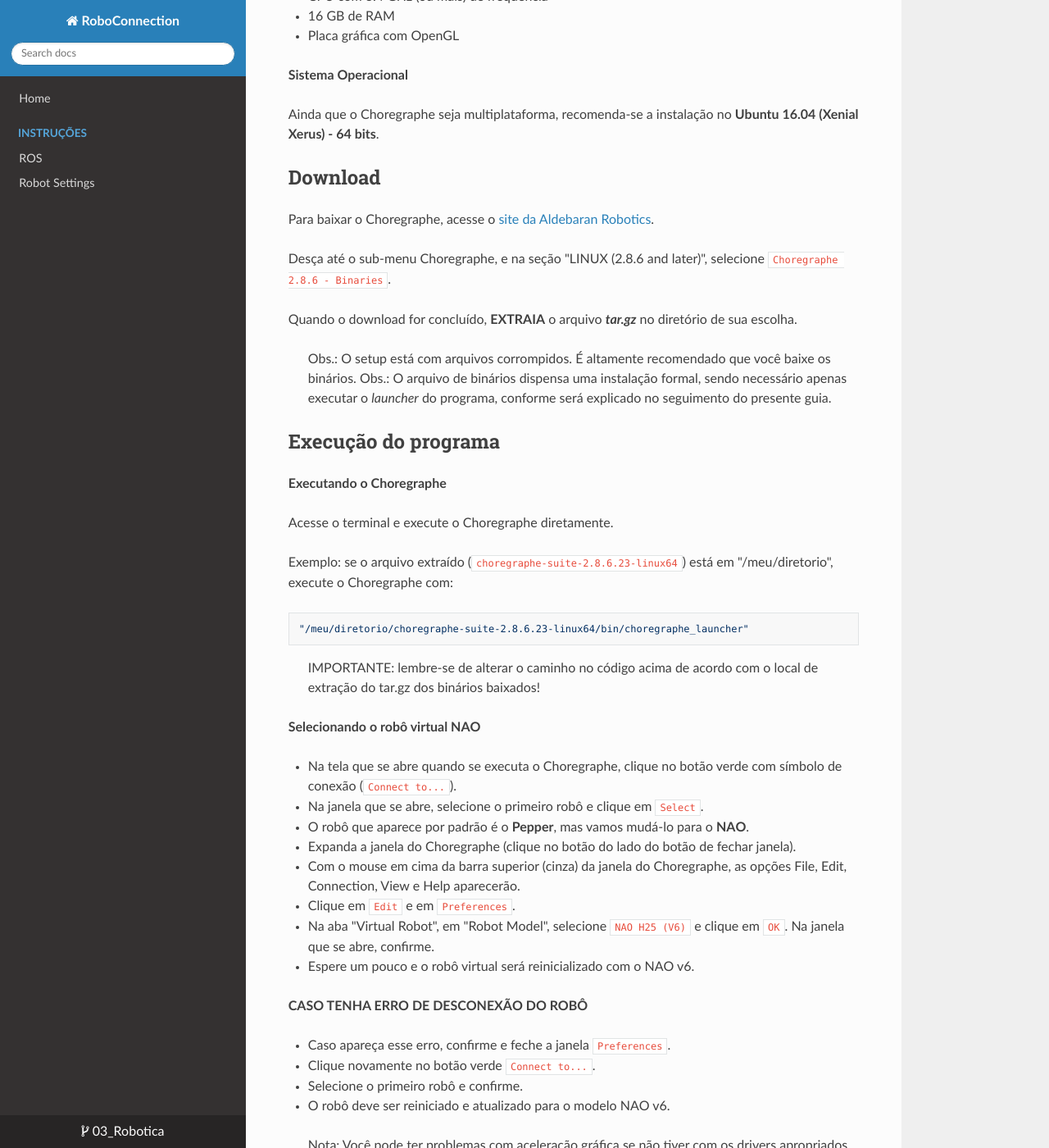
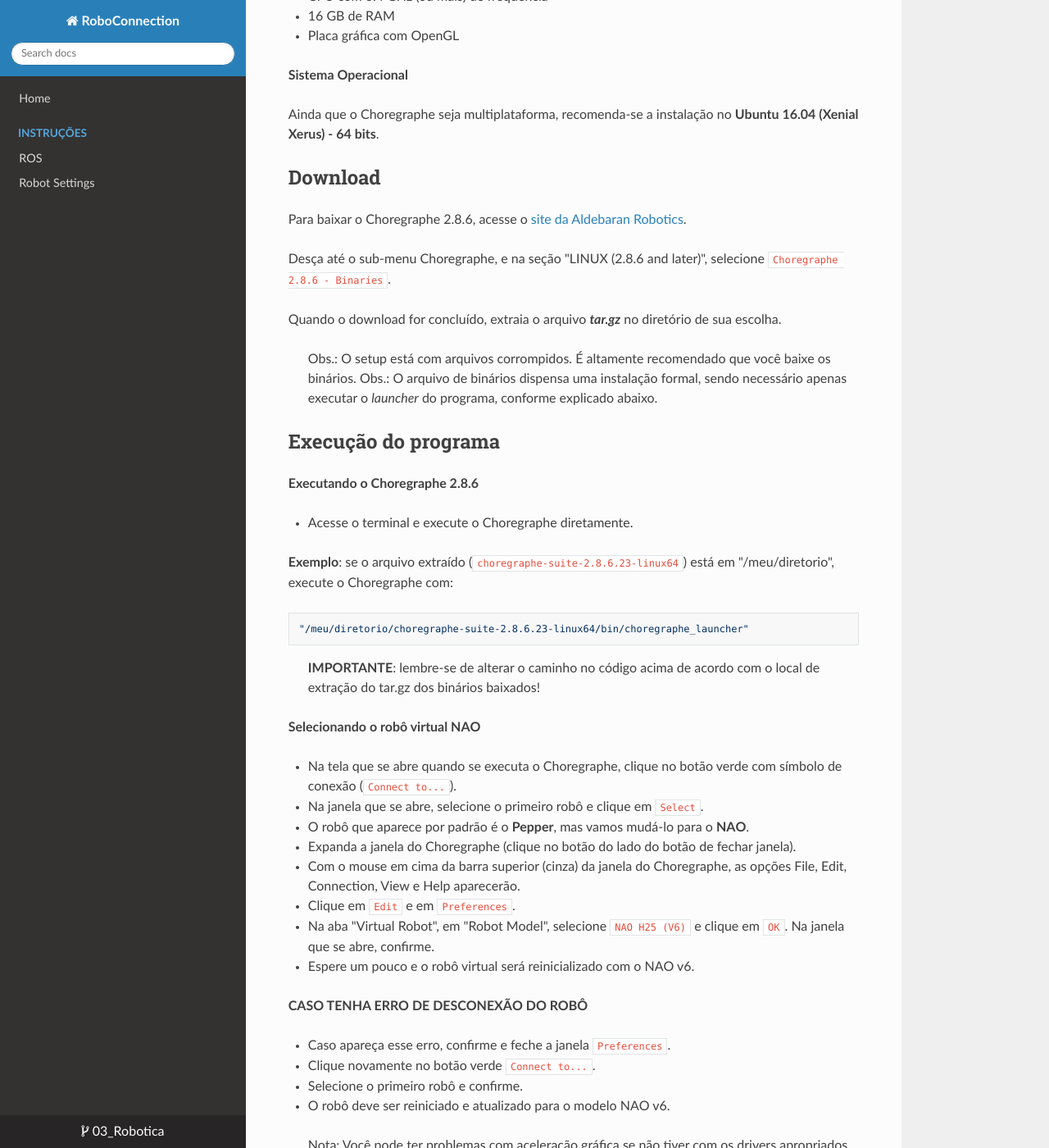
Before and after one commit to ResidenciaTICBrisa/03_Robotica, an MkDocs documentation site: the page built from docs/Instruções/Choregraphe v6.md, in a window 1280 px wide and 1400 px high, scrolled down 769 px. Shown: the whole window at 82% size. Built offline with MkDocs 1.6.1, drawn with Linux system fonts in a browser that asks for light colours; nearby versions of some CDN libraries; some of the changed text lies outside the part shown.

Commit message:
<fix> Corrigindo Choregraphe v6

````diff
--- a/docs/Instruções/Choregraphe v6.md
+++ b/docs/Instruções/Choregraphe v6.md
@@ -1,4 +1,4 @@
-# Guia de instalação do Choregraphe
+# Guia de instalação do Choregraphe 2.8.6 (NAO v6)
 ---
 
 ## O que é o Choregraphe?
@@ -32,28 +32,28 @@
 
 ## Download
 
-Para baixar o Choregraphe, acesse o [site da Aldebaran Robotics](https://www.aldebaran.com/en/support/nao-6/downloads-softwares).
+Para baixar o Choregraphe 2.8.6, acesse o [site da Aldebaran Robotics](https://www.aldebaran.com/en/support/nao-6/downloads-softwares).
 
 Desça até o sub-menu Choregraphe, e na seção "LINUX (2.8.6 and later)", selecione `Choregraphe 2.8.6 - Binaries`.
 
-Quando o download for concluído, **EXTRAIA** o arquivo _**tar.gz**_ no diretório de sua escolha.
+Quando o download for concluído, extraia o arquivo _**tar.gz**_ no diretório de sua escolha.
 
 > Obs.: O setup está com arquivos corrompidos. É altamente recomendado que você baixe os binários.
-> Obs.: O arquivo de binários dispensa uma instalação formal, sendo necessário apenas executar o _launcher_ do programa, conforme será explicado no seguimento do presente guia.
+> Obs.: O arquivo de binários dispensa uma instalação formal, sendo necessário apenas executar o _launcher_ do programa, conforme explicado abaixo.
 
 ## Execução do programa
 
-**Executando o Choregraphe**
+**Executando o Choregraphe 2.8.6**
 
-Acesse o terminal e execute o Choregraphe diretamente.
+- Acesse o terminal e execute o Choregraphe diretamente.
 
-Exemplo: se o arquivo extraído (`choregraphe-suite-2.8.6.23-linux64`) está em "/meu/diretorio", execute o Choregraphe com:
+**Exemplo**: se o arquivo extraído (`choregraphe-suite-2.8.6.23-linux64`) está em "/meu/diretorio", execute o Choregraphe com:
 
 ```
 "/meu/diretorio/choregraphe-suite-2.8.6.23-linux64/bin/choregraphe_launcher"
 ```
 
-> IMPORTANTE: lembre-se de alterar o caminho no código acima de acordo com o local de extração do tar.gz dos binários baixados!
+> **IMPORTANTE**: lembre-se de alterar o caminho no código acima de acordo com o local de extração do tar.gz dos binários baixados!
 
 **Selecionando o robô virtual NAO**
 
````
